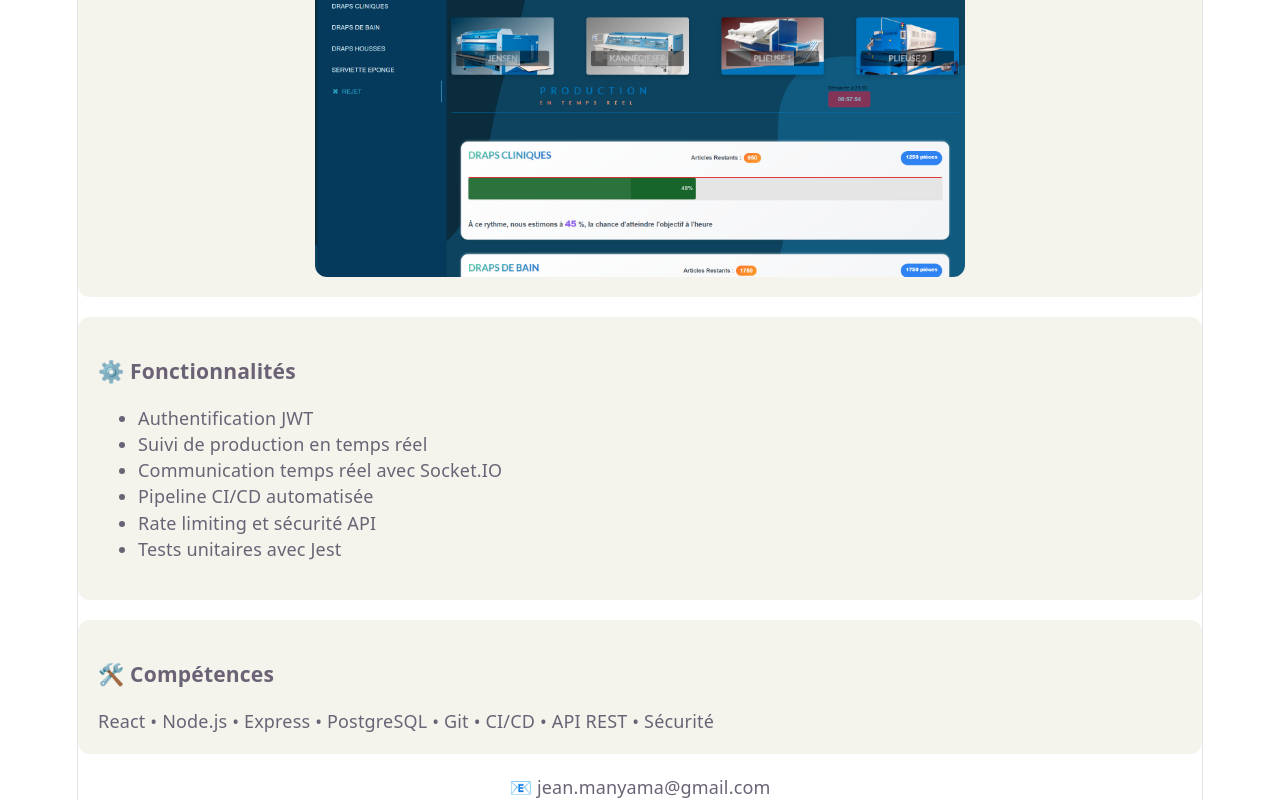
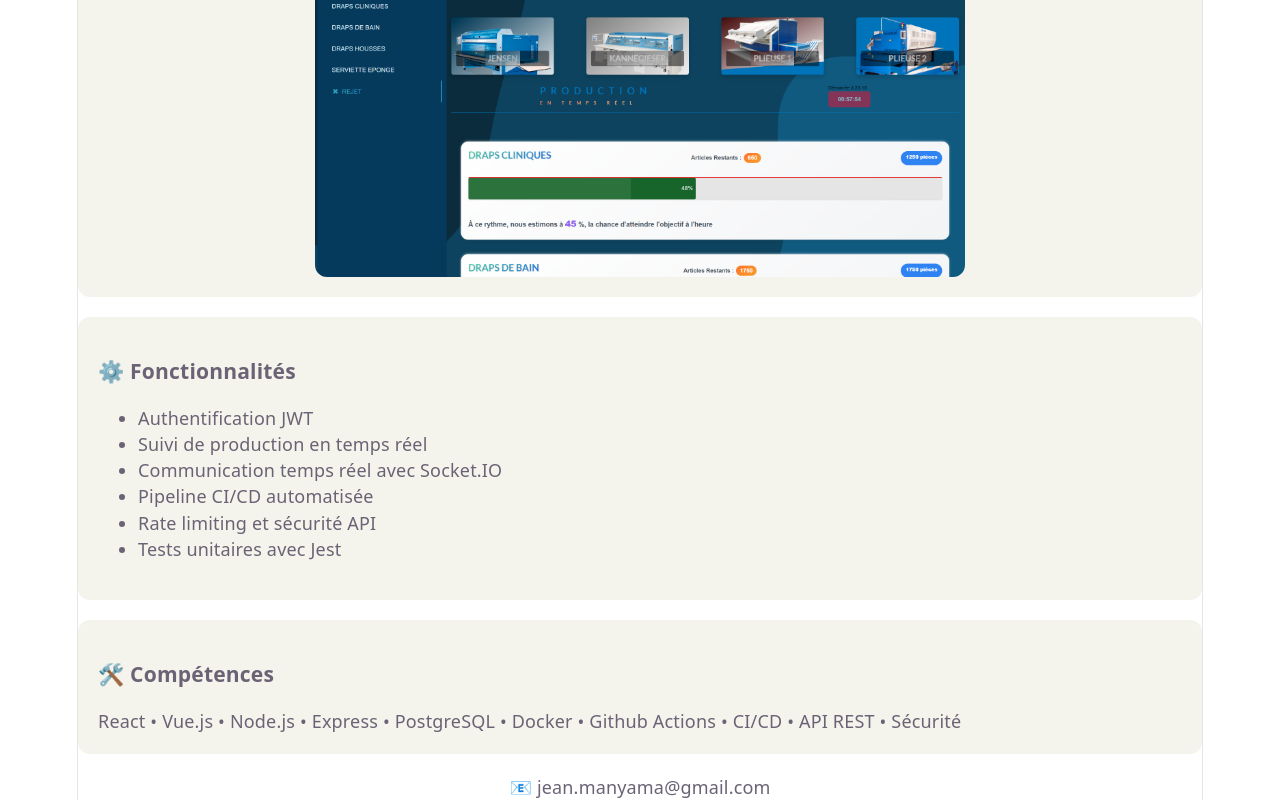
Before and after one commit to JeanManyama/portfolio, a React app: page / in a window 1280 px wide. Shown: the part 584-1384 px from the top of the page. Built offline with nearby package versions, Linux system fonts and the light colour scheme; the HTML template or start-up script is replaced by a standard one.

Commit message:
Ajout Vue.Js et Docker dans competences

```diff
--- a/src/App.jsx
+++ b/src/App.jsx
@@ -57,7 +57,7 @@ export default function App() {
       {/* COMPÉTENCES */}
       <section className="card">
         <h3>🛠️ Compétences</h3>
-        <p>React • Node.js • Express • PostgreSQL • Git • CI/CD • API REST • Sécurité</p>
+        <p>React • Vue.js • Node.js • Express • PostgreSQL • Docker • Github Actions • CI/CD • API REST • Sécurité</p>
       </section>
 
       {/* CONTACT */}
```
